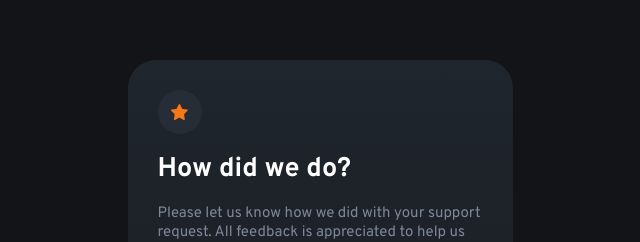
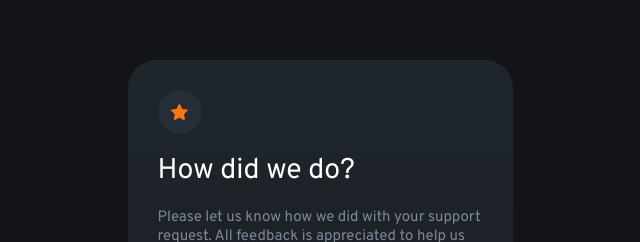
Before and after one commit to leebz45/Interactive-Rating-Component, a plain HTML site: page index.html in a window 1280 px wide. Shown: the part 153-395 px from the top of the page, without its empty margins (320-960 px from the left). Drawn offline with Linux system fonts and the light colour scheme.

Commit message:
Adjust H1 weight.

```diff
--- a/style.css
+++ b/style.css
@@ -11,7 +11,8 @@ body {
 
 h1 {
     color: hsl(0, 0%, 100%);
-    font-size: 1.8em;
+    font-size: 1.9em;
+    font-weight: 400;
 }
 
 h2 {
@@ -69,8 +70,7 @@ button:hover{
     height: 300px;
     padding: 2em;
     border-radius: 1.75rem;
-    background: linear-gradient(hsl(213, 19%, 15%),hsl(216, 12%, 12%))
-    ;
+    background: linear-gradient(hsl(213, 19%, 15%),hsl(216, 12%, 12%));
 }
 
 #Rating_State {
@@ -92,5 +92,4 @@ button:hover{
     background-color: hsl(213, 19%, 18%);
     border-radius: 1em;
     margin: 1.5em auto;
-
 }
```
